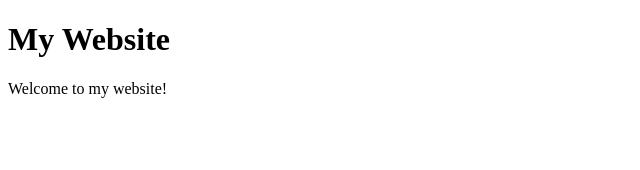
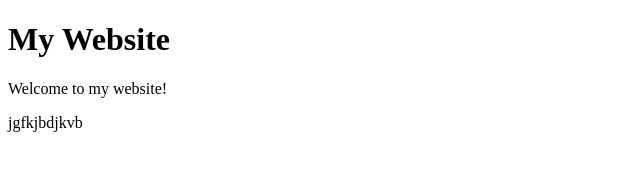
Before and after one commit to senkiv-oleh/ukd-app, a plain HTML site: page Index.html in a window 1280 px wide. Shown: the whole page, without its empty margins (0-640 px from the left). Drawn offline with Linux system fonts and the light colour scheme.

Commit message:
add style.css

```diff
--- a/Index.html
+++ b/Index.html
@@ -8,5 +8,6 @@
 <body>
     <h1>My Website</h1>
     <p>Welcome to my website!</p>
+    <p>jgfkjbdjkvb</p>
 </body>
 </html>
```
Also changed, not shown: style.css (added).
